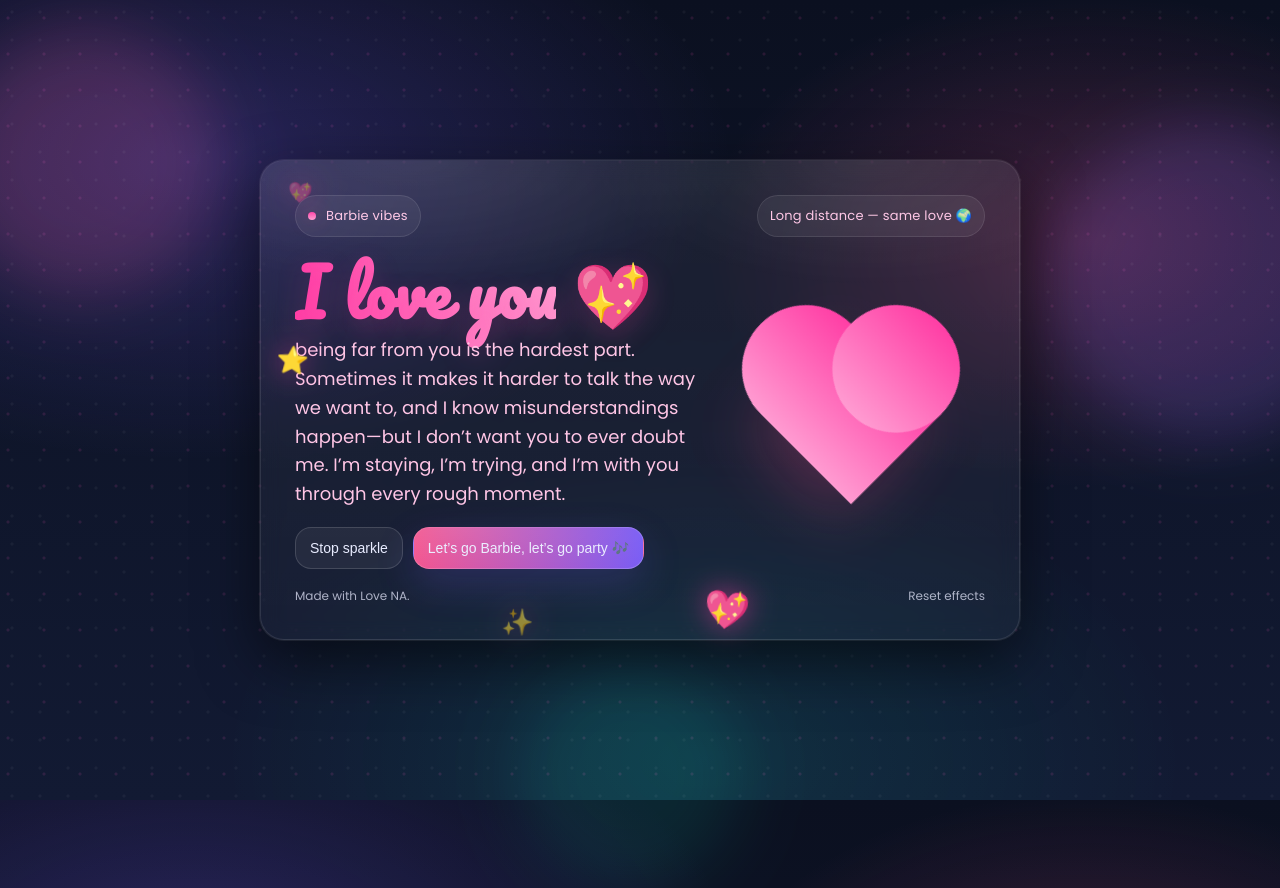
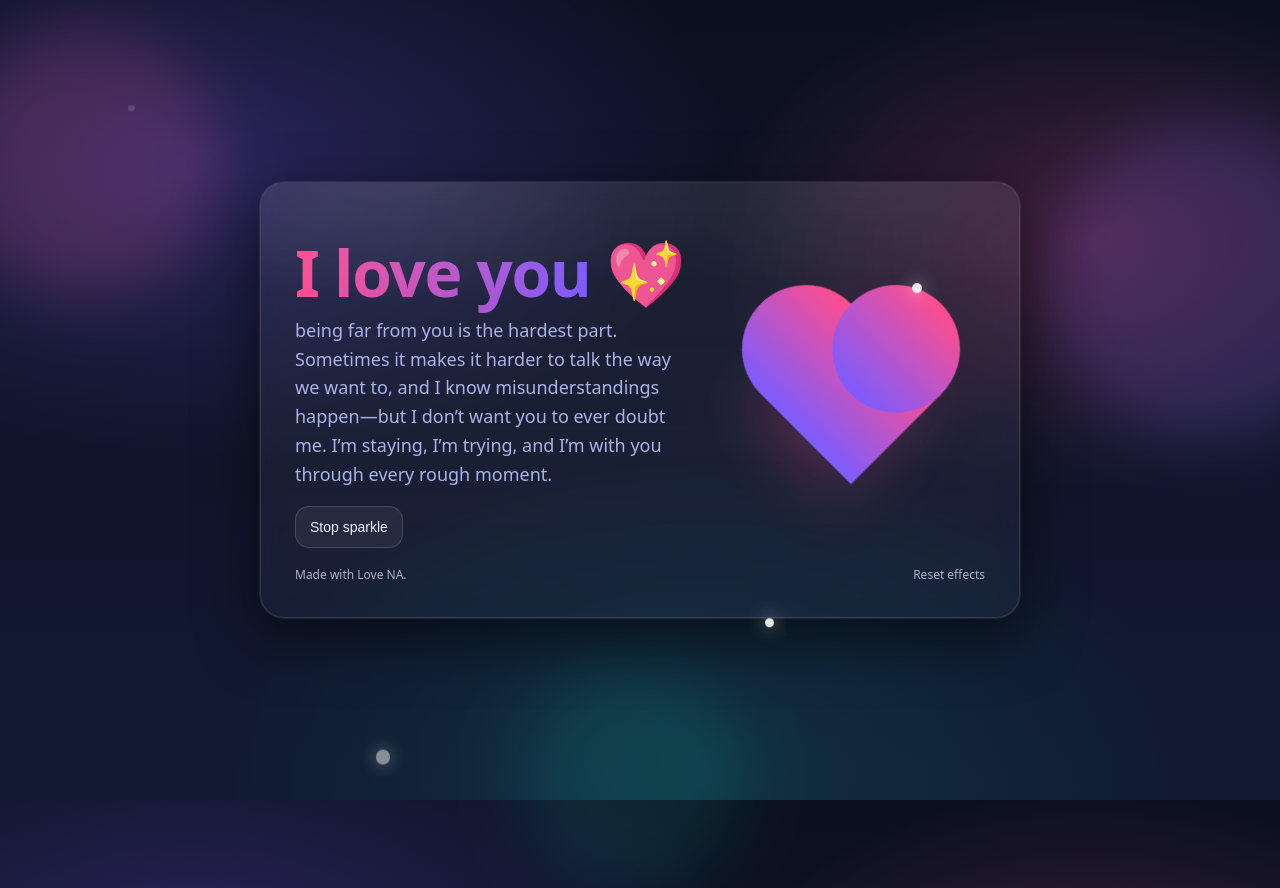
Before and after one commit to Koyka/love-page, a plain HTML site: page index.html in a window 1280 px wide. Both pictures are taken after a click on the button "Make it sparkle ✨". Shown: the top 888 px of the page. Drawn offline with Linux system fonts and the light colour scheme.

Commit message:
Refactor index.html for title and styles update
Updated title and modified color variables. Removed unused styles and adjusted button properties. Changed event listener to open Spotify instead of playing audio.

```diff
--- a/index.html
+++ b/index.html
@@ -3,23 +3,17 @@
 <head>
   <meta charset="utf-8" />
   <meta name="viewport" content="width=device-width, initial-scale=1" />
-  <title>Barbie Night 💖</title>
+  <title>I Love You</title>
   <meta name="description" content="A tiny, sweet one‑page website." />
-  <link rel="preconnect" href="https://fonts.googleapis.com">
-  <link rel="preconnect" href="https://fonts.gstatic.com" crossorigin>
-  <link href="https://fonts.googleapis.com/css2?family=Pacifico&family=Poppins:wght@400;600;800&display=swap" rel="stylesheet">
   <style>
     :root{
       --bg1:#0b1020;
       --bg2:#121a33;
       --card:#0f1730cc;
       --text:#e9ecff;
-      --muted:#ffc6e6;
-      --accent:#ff3ea5;
-      --accent2:#ff9bd1;
-      --barbie:#ff3ea5;
-      --barbie2:#ffd1ea;
-      --glitter: rgba(255, 62, 165, .35);
+      --muted:#aab2e8;
+      --accent:#ff4d8d;
+      --accent2:#7c5cff;
       --ring: 0 0 0 1px rgba(255,255,255,.08), 0 20px 60px rgba(0,0,0,.55);
       --radius: 24px;
     }
@@ -27,7 +21,7 @@
     html,body{height:100%}
     body{
       margin:0;
-      font-family: "Poppins", ui-sans-serif, system-ui, -apple-system, Segoe UI, Roboto, Helvetica, Arial, "Apple Color Emoji","Segoe UI Emoji";
+      font-family: ui-sans-serif, system-ui, -apple-system, Segoe UI, Roboto, Helvetica, Arial, "Apple Color Emoji","Segoe UI Emoji";
       color:var(--text);
       background:
         radial-gradient(900px 500px at 15% 20%, rgba(124,92,255,.25), transparent 60%),
@@ -35,17 +29,6 @@
         radial-gradient(800px 500px at 55% 95%, rgba(0,255,204,.10), transparent 60%),
         linear-gradient(180deg, var(--bg1), var(--bg2));
       overflow:hidden;
-        }
-    body::before{
-      content:"";
-      position:fixed;
-      inset:0;
-      pointer-events:none;
-      background:
-        radial-gradient(circle at 12px 12px, rgba(255,255,255,.12) 0 1px, transparent 2px) 0 0/28px 28px,
-        radial-gradient(circle at 8px 18px, var(--glitter) 0 1px, transparent 2px) 0 0/36px 36px;
-      opacity:.35;
-      mix-blend-mode: screen;
     }
 
     /* soft floating blobs */
@@ -86,17 +69,6 @@
       -webkit-backdrop-filter: blur(10px);
       position:relative;
       overflow:hidden;
-        }
-    body::before{
-      content:"";
-      position:fixed;
-      inset:0;
-      pointer-events:none;
-      background:
-        radial-gradient(circle at 12px 12px, rgba(255,255,255,.12) 0 1px, transparent 2px) 0 0/28px 28px,
-        radial-gradient(circle at 8px 18px, var(--glitter) 0 1px, transparent 2px) 0 0/36px 36px;
-      opacity:.35;
-      mix-blend-mode: screen;
     }
 
     .shine{
@@ -140,12 +112,6 @@
       font-size: clamp(34px, 5vw, 64px);
       line-height:1.05;
       letter-spacing:-.02em;
-    }
-
-        .love-title{
-      font-family: "Pacifico", cursive;
-      letter-spacing: .2px;
-      text-shadow: 0 10px 30px rgba(255,62,165,.20);
     }
 
     .gradient-text{
@@ -218,7 +184,7 @@
       border:1px solid rgba(255,255,255,.14);
       background: rgba(255,255,255,.06);
       color: var(--text);
-      border-radius: 16px;
+      border-radius: 14px;
       padding: 12px 14px;
       font-size: 14px;
       cursor:pointer;
@@ -228,19 +194,9 @@
     button:hover{background: rgba(255,255,255,.10); border-color: rgba(255,255,255,.22)}
     button:active{transform: translateY(1px)}
     .primary{
-      position:relative;
-      overflow:hidden;
       background: linear-gradient(90deg, rgba(255,77,141,.95), rgba(124,92,255,.95));
       border-color: rgba(255,255,255,.22);
       box-shadow: 0 14px 40px rgba(124,92,255,.20);
-    }
-        .primary::before{
-      content:"";
-      position:absolute;
-      inset:-2px;
-      background: radial-gradient(500px 120px at 20% 0%, rgba(255,255,255,.28), transparent 60%);
-      opacity:.55;
-      pointer-events:none;
     }
     .primary:hover{filter: brightness(1.05)}
     .footer{
@@ -260,7 +216,7 @@
       bottom: 18px;
       transform: translateX(-50%);
       padding: 12px 14px;
-      border-radius: 16px;
+      border-radius: 14px;
       background: rgba(15,23,48,.75);
       border: 1px solid rgba(255,255,255,.14);
       box-shadow: var(--ring);
@@ -286,13 +242,12 @@
       <div class="shine"></div>
 
       <div class="top">
-        <div class="badge"><span class="dot" aria-hidden="true"></span> Barbie vibes</div>
-        <div class="badge">Long distance — same love 🌍</div>
+
       </div>
 
       <div class="grid">
         <div>
-          <h1 class="love-title"><span class="gradient-text">I love you</span> 💖</h1>
+          <h1><span class="gradient-text">I love you</span> 💖</h1>
           <p>
             being far from you is the hardest part. Sometimes it makes it harder to talk the way we want to, and I know misunderstandings happen—but I don’t want you to ever doubt me. I’m staying, I’m trying, and I’m with you through every rough moment.
 
@@ -300,9 +255,7 @@
 
           <div class="actions">
             <button id="sparkBtn">Make it sparkle ✨</button>
-            <button class="primary" id="partyBtn">Let’s go Barbie, let’s go party 🎶</button>
           </div>
-          <audio id="partyAudio" preload="none" src="barbie.mp3"></audio>
         </div>
 
         <div class="heartWrap" aria-hidden="true">
@@ -323,7 +276,6 @@
     const toast = document.getElementById('toast');
     const sparkBtn = document.getElementById('sparkBtn');
     const partyBtn = document.getElementById('partyBtn');
-    const partyAudio = document.getElementById('partyAudio');
     const resetLink = document.getElementById('resetLink');
 
     function showToast(msg){
@@ -337,33 +289,32 @@
 
     function makeSparkle(){
       const s = document.createElement('div');
-      const emojis = ['✨','⭐','💖','💗','🎀'];
-      const emoji = emojis[Math.floor(Math.random()*emojis.length)];
-      const size = 18 + Math.random()*22;
-
-      s.textContent = emoji;
+      const size = 6 + Math.random()*10;
       s.style.position = 'fixed';
       s.style.left = (Math.random()*100) + 'vw';
       s.style.top = (Math.random()*100) + 'vh';
-      s.style.fontSize = size + 'px';
-      s.style.filter = 'drop-shadow(0 0 14px rgba(255,62,165,.55))';
+      s.style.width = size + 'px';
+      s.style.height = size + 'px';
+      s.style.borderRadius = '999px';
+      s.style.background = 'rgba(255,255,255,.9)';
+      s.style.boxShadow = '0 0 18px rgba(255,255,255,.8)';
       s.style.opacity = '0';
-      s.style.transform = 'translateY(10px) scale(.9)';
-      s.style.transition = 'opacity .25s ease, transform .7s ease';
+      s.style.transform = 'translateY(6px)';
+      s.style.transition = 'opacity .25s ease, transform .6s ease';
       s.style.pointerEvents = 'none';
       document.body.appendChild(s);
 
       requestAnimationFrame(()=>{
         s.style.opacity = '1';
-        s.style.transform = 'translateY(-18px) scale(1.05) rotate(8deg)';
+        s.style.transform = 'translateY(-10px)';
       });
 
       setTimeout(()=>{
         s.style.opacity = '0';
-        s.style.transform = 'translateY(-34px) scale(.9) rotate(-10deg)';
-      }, 520);
+        s.style.transform = 'translateY(-22px)';
+      }, 450);
 
-      setTimeout(()=>s.remove(), 1050);
+      setTimeout(()=>s.remove(), 900);
     }
 
     function toggleSparkles(){
@@ -386,27 +337,14 @@
       showToast('Reset ✔');
     }
 
-    function toggleParty(){
-      // Put a file named "barbie.mp3" next to this HTML to play it.
-      // If it’s not there, we open a safe official search link instead.
-      if(!partyAudio) return;
-      if(partyAudio.paused){
-        partyAudio.play().then(()=>{
-          showToast("Party mode 🎶");
-          partyBtn.textContent = "Pause party ⏸️";
-        }).catch(()=>{
-          showToast("Add barbie.mp3 next to the HTML (or I’ll open the song).");
-          window.open("https://www.youtube.com/results?search_query=let%27s%20go%20barbie%20let%27s%20go%20party", "_blank", "noopener");
-        });
-      } else {
-        partyAudio.pause();
-        showToast("Paused");
-        partyBtn.textContent = "Let’s go Barbie, let’s go party 🎶";
-      }
+
+    function openSpotify(){
+      window.open("https://open.spotify.com/track/5ZrDlcxIDZyjOzHdYW1ydr?si=ba82ec15e10048c3", "_blank", "noopener");
+      showToast("Opening Spotify 🎧");
     }
 
     sparkBtn.addEventListener('click', toggleSparkles);
-    partyBtn.addEventListener('click', toggleParty);
+    partyBtn.addEventListener('click', openSpotify);
     resetLink.addEventListener('click', (e)=>{ e.preventDefault(); reset(); });
   </script>
 </body>
```
